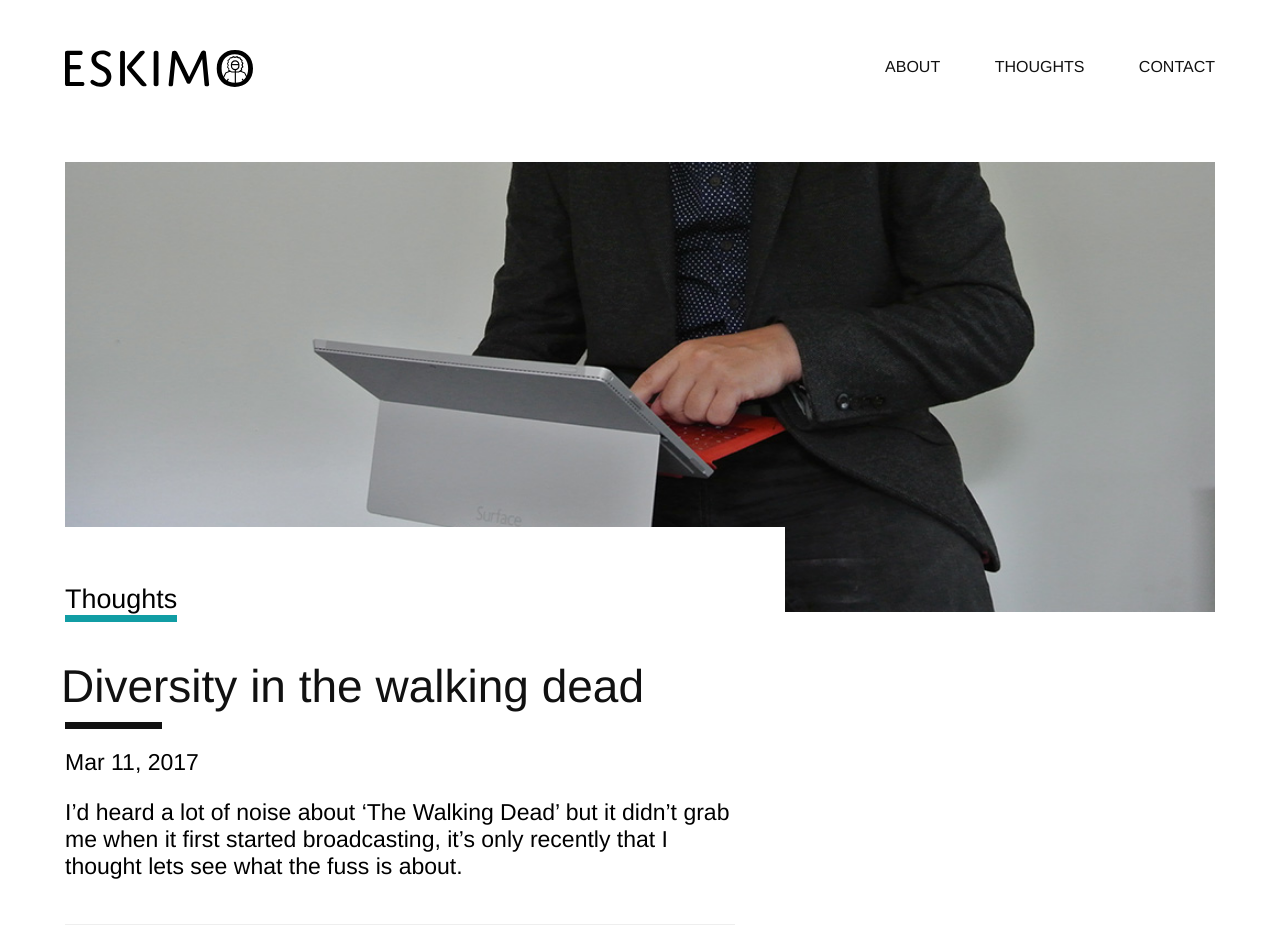
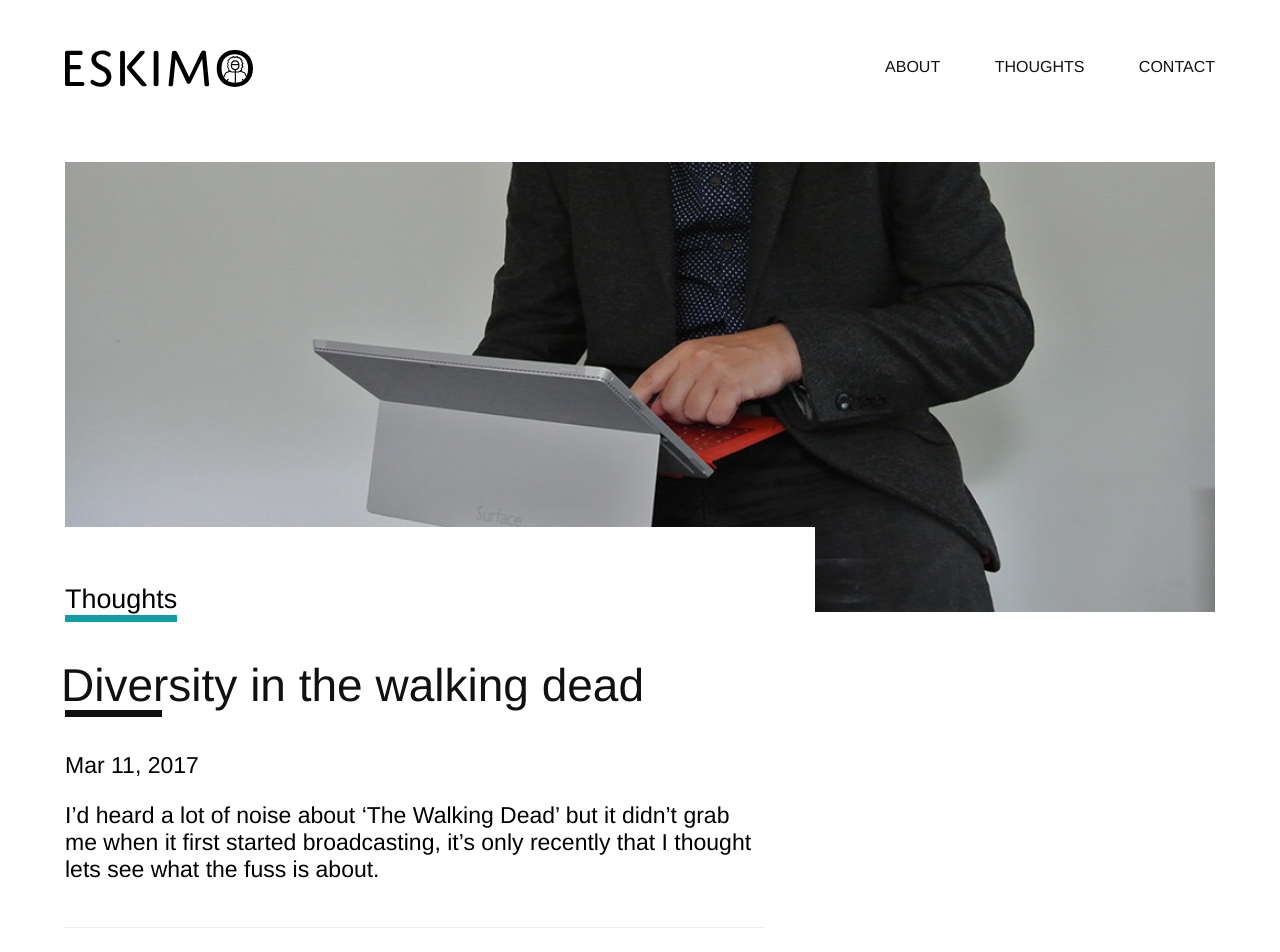
Before and after one commit to uxeskimo/uxeskimo, a Jekyll site: the page built from blog.md, in a window 1280 px wide. Shown: the top 952 px of the page. Built offline with Jekyll 4.4.1, drawn with Linux system fonts in a browser that asks for light colours.

Commit message:
Adjusted font size and sapcing on blog pages

```diff
--- a/_dev/src/sass/partials/_blog-home.scss
+++ b/_dev/src/sass/partials/_blog-home.scss
@@ -6,7 +6,7 @@
 
 .post-meta {
   display: block;
-  margin-top: 21px;
+  margin-top: 25px;
 }
 
 .post-list a:hover h2:before {
@@ -28,14 +28,14 @@
      position: relative;
      font-size: 2em;
      margin-bottom: 15px;
-     margin-top: 10px;
+     margin-top: 9px;
      &:before {
       position: absolute;
       content: '';
       background-color: #111111;
       width: 76px;
       height: 7px;
-      bottom: -16px;
+      bottom: -5px;
       -webkit-transition: all .3s ease-in-out;
       transition: all .3s ease-in-out;
           @include breakpoint($surf-tide) {
--- a/_dev/src/sass/partials/_blog-post.scss
+++ b/_dev/src/sass/partials/_blog-post.scss
@@ -12,6 +12,7 @@
     padding-bottom: 14px;
       @include breakpoint($surf-tide) {
         width: 70%;
+        font-size: 23px;
       }
   }
    .intro {
@@ -19,6 +20,9 @@
       h1 {
         @include breakpoint($surf-tide) {
            margin-top: 5px;
+           font-size: 3.1em;
+           margin-bottom: 0;
+           line-height: 1.3;
         }
       }
      p {
@@ -31,7 +35,7 @@
                  }
          }
      }
-         img  {
+       img  {
          display: block;
        }
 
--- a/_dev/src/sass/partials/_breakpoints.scss
+++ b/_dev/src/sass/partials/_breakpoints.scss
@@ -18,7 +18,7 @@
 
 
 .max-width-720 {
-	max-width: 720px;
+	max-width: 750px;
 }
 
 .about .max-width-720, .contact .max-width-720, .blog-home .max-width-720, .blog .max-width-720 {
```
Also changed, not shown: assets/css/main.css, 1 other file.
